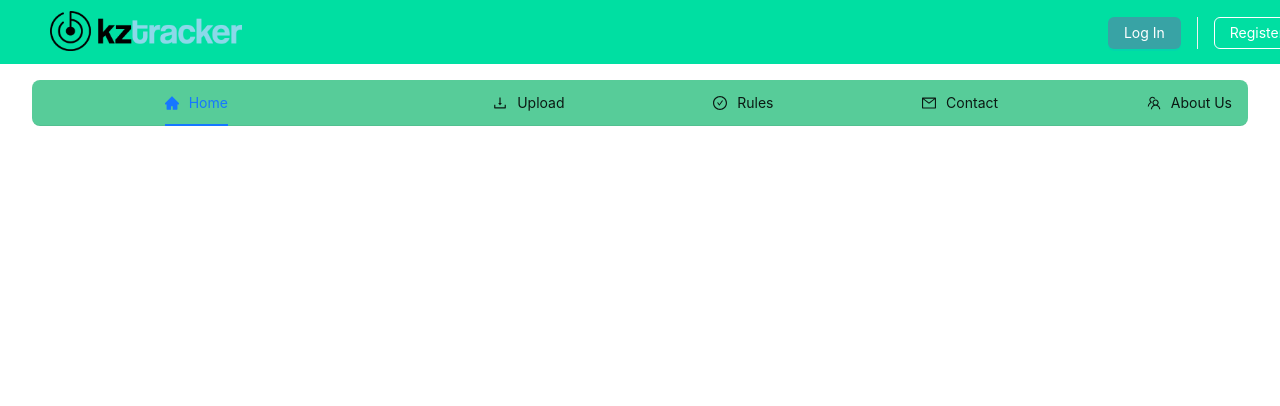
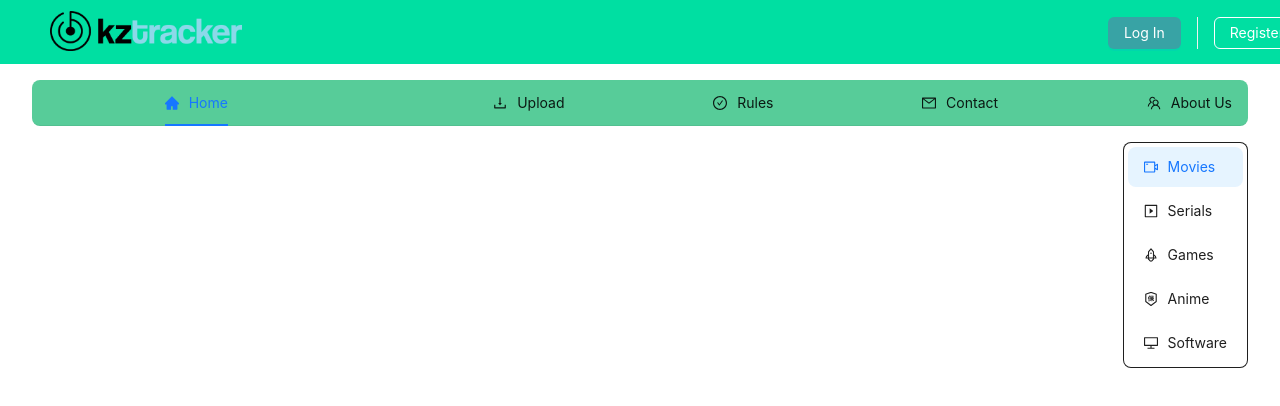
Before and after one commit to sarsembek/SxodimKBTU_front, a React (Create React App) app: page / in a window 1280 px wide. Shown: the top 406 px of the page. Built offline with nearby package versions, Linux system fonts and the light colour scheme.

Commit message:
sidebar-changes

```diff
--- a/package.json
+++ b/package.json
@@ -4,6 +4,8 @@
   "private": true,
   "dependencies": {
     "@ant-design/icons": "^5.2.6",
+    "@material-ui/core": "^4.12.4",
+    "@material-ui/icons": "^4.11.3",
     "@testing-library/jest-dom": "^5.17.0",
     "@testing-library/react": "^13.4.0",
     "@testing-library/user-event": "^13.5.0",
--- a/src/App.js
+++ b/src/App.js
@@ -1,12 +1,14 @@
 import './App.css';
 import AppHeader from './components/Header';
 import { Navbar } from './components/Navbar';
+import {Sidebar} from './components/Sidebar'
 
 function App() {
   return (
     <div className="App">
-      <AppHeader/>
-      <Navbar/>
+      <AppHeader />
+      <Navbar />
+      <Sidebar/>
     </div>
   );
 }
--- /dev/null
+++ b/src/components/Sidebar.css
@@ -0,0 +1,8 @@
+#sidebar{
+    border: 0.5px solid;
+    border-radius: 0.5rem;
+    position: absolute;
+    right: 2rem;
+    margin-left: auto;
+    text-align: left;
+}
--- /dev/null
+++ b/src/components/Sidebar.js
@@ -0,0 +1,52 @@
+import React, { useEffect, useState } from "react";
+import { VideoCameraOutlined, PlaySquareOutlined, RocketOutlined, InsuranceOutlined, DesktopOutlined } from '@ant-design/icons';
+import { Menu } from 'antd';
+import './Sidebar.css';
+import { Divider } from 'antd'
+
+const items = [
+    {
+        label: 'Movies',
+        key: 'movies',
+        icon: <VideoCameraOutlined />
+    },
+    {
+        label: 'Serials',
+        key: 'serials',
+        icon: <PlaySquareOutlined />
+    },
+    {
+        label: 'Games',
+        key: 'games',
+        icon: <RocketOutlined />
+    },
+    {
+        label: 'Anime',
+        key: 'anime',
+        icon: <InsuranceOutlined />
+    },
+    {
+        label: 'Software',
+        key: 'software',
+        icon: <DesktopOutlined />
+    }
+]
+
+export const Sidebar = () => {
+
+    const [current, setCurrent] = useState('movies');
+    const onClick = (e) => {
+        console.log('click ', e);
+        setCurrent(e.key);
+    };
+
+    return(
+        <Menu split={ <Divider type="horizontal" style={{width: '2rem', background: 'black'}}/> }
+            id='sidebar'
+            onClick={onClick}
+            selectedKeys={[current]}
+            mode="vertical"
+            items={items}
+        />
+    )
+}
```
Also changed, not shown: 1 other file (tests, documents, lock files or other folders).
